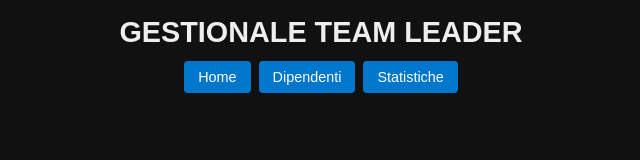
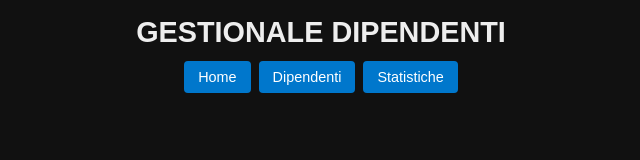
Before and after one commit to marcogiulioscagno/teamleaderwebapp, a plain HTML site: page index.html in a window 1280 px wide. Shown: the whole page, without its empty margins (319-959 px from the left). Drawn offline with nearby package versions, Linux system fonts and the light colour scheme.

Commit message:
Update index.html

```diff
--- a/index.html
+++ b/index.html
@@ -15,7 +15,7 @@
 </head>
 <body>
   <header>
-    <h1>GESTIONALE TEAM LEADER</h1>
+    <h1>GESTIONALE DIPENDENTI</h1>
     <nav>
       <button id="btnHome">Home</button>
       <button id="btnList">Dipendenti</button>
```
